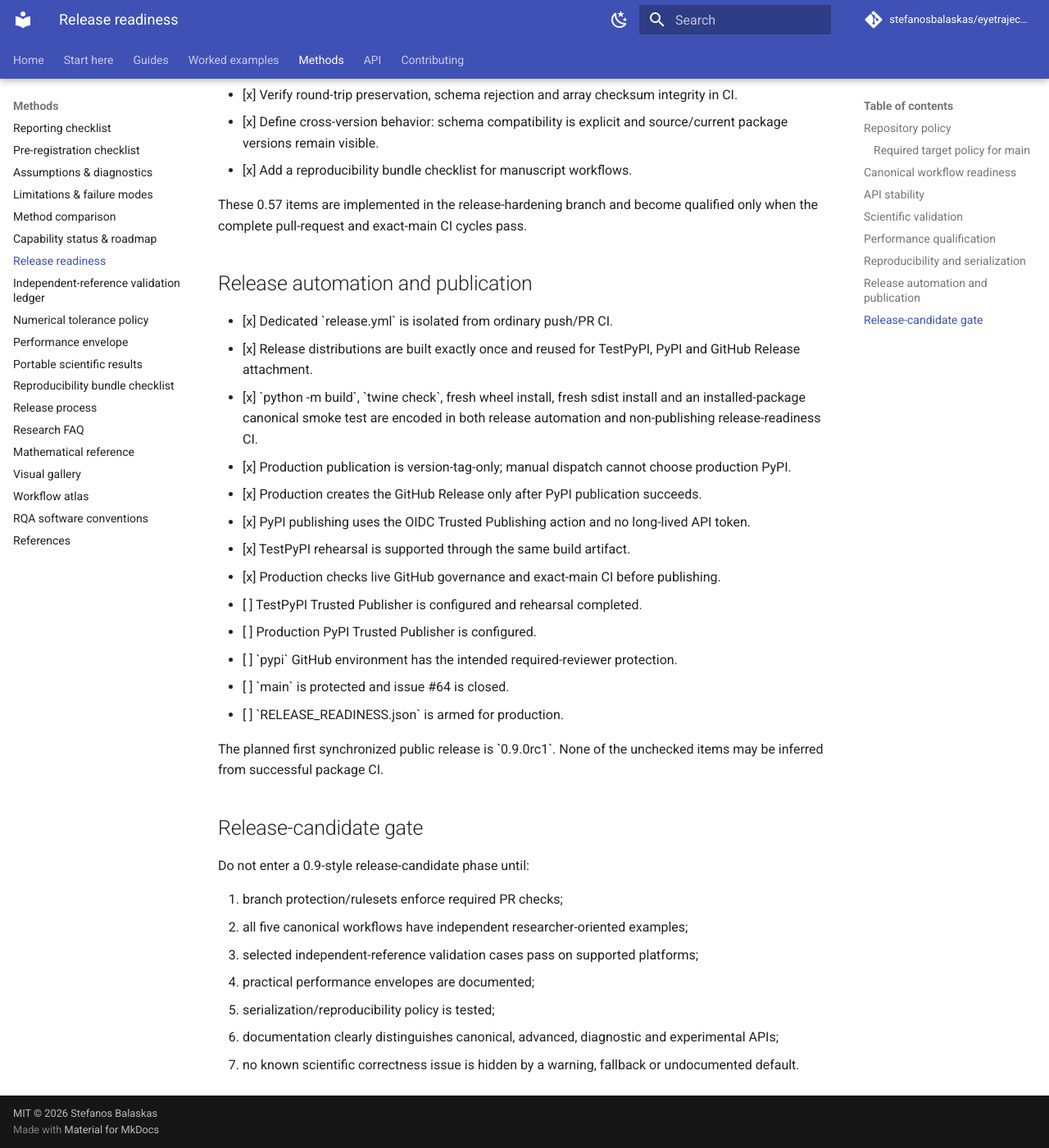
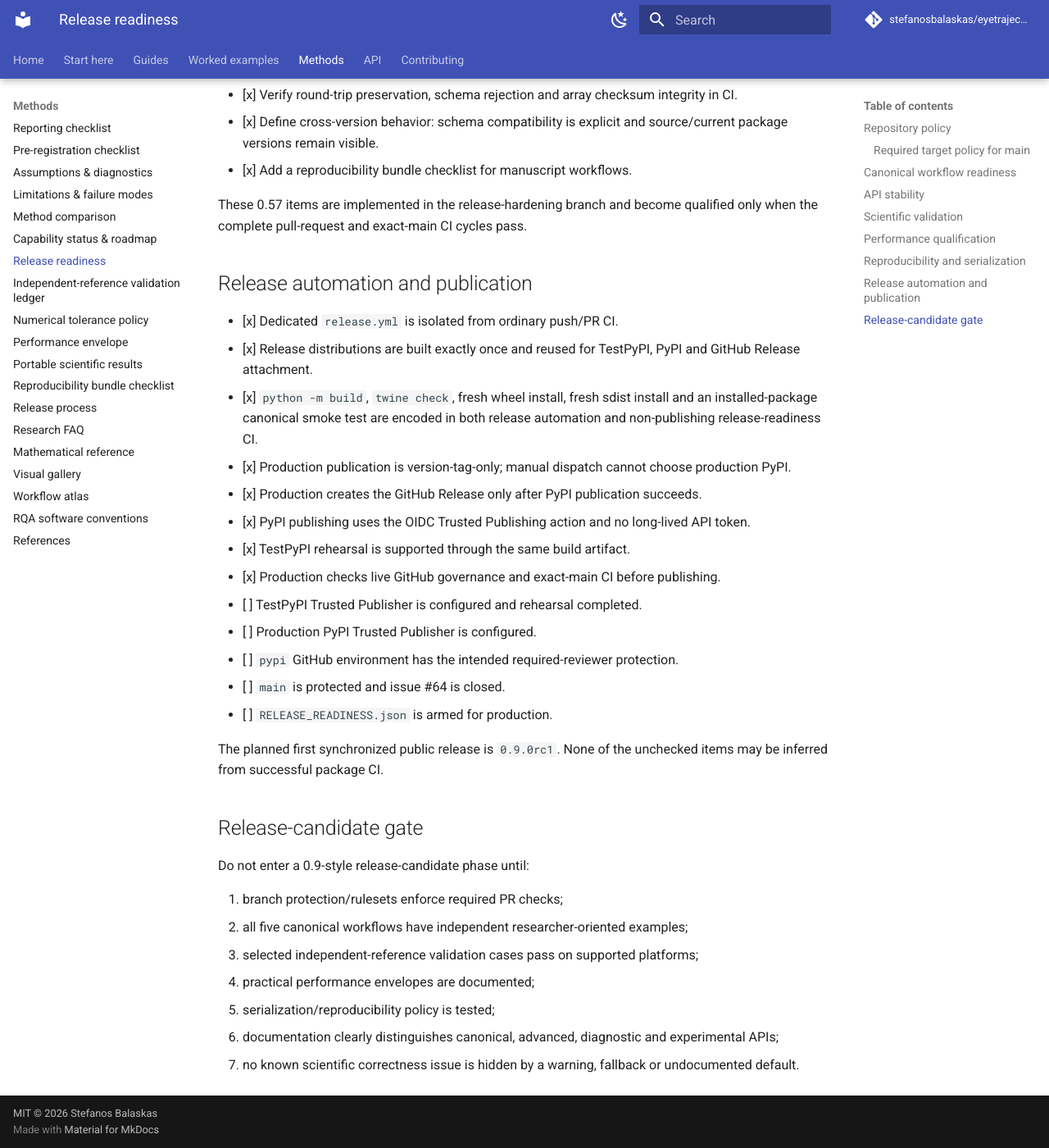
Before and after one commit to stefanosbalaskas/eyetrajectoriespy, an MkDocs documentation site: the page built from docs/release-readiness.md, in a window 1280 px wide and 1400 px high, scrolled down 3179 px. Shown: the whole window at 82% size. Built offline with MkDocs 1.6.1 and Material for MkDocs 9.7.7, drawn with Linux system fonts in a browser that asks for light colours; comment, search, counter and statistics services are not loaded.

Commit message:
Normalize Markdown code delimiters in 0.57 docs

```diff
--- a/docs/release-readiness.md
+++ b/docs/release-readiness.md
@@ -122,10 +122,10 @@ qualified only when the complete pull-request and exact-main CI cycles pass.
 
 ## Release automation and publication
 
-- [x] Dedicated \`release.yml\` is isolated from ordinary push/PR CI.
+- [x] Dedicated `release.yml` is isolated from ordinary push/PR CI.
 - [x] Release distributions are built exactly once and reused for TestPyPI,
       PyPI and GitHub Release attachment.
-- [x] \`python -m build\`, \`twine check\`, fresh wheel install, fresh sdist
+- [x] `python -m build`, `twine check`, fresh wheel install, fresh sdist
       install and an installed-package canonical smoke test are encoded in both
       release automation and non-publishing release-readiness CI.
 - [x] Production publication is version-tag-only; manual dispatch cannot choose
@@ -139,11 +139,11 @@ qualified only when the complete pull-request and exact-main CI cycles pass.
       publishing.
 - [ ] TestPyPI Trusted Publisher is configured and rehearsal completed.
 - [ ] Production PyPI Trusted Publisher is configured.
-- [ ] \`pypi\` GitHub environment has the intended required-reviewer protection.
-- [ ] \`main\` is protected and issue #64 is closed.
-- [ ] \`RELEASE_READINESS.json\` is armed for production.
+- [ ] `pypi` GitHub environment has the intended required-reviewer protection.
+- [ ] `main` is protected and issue #64 is closed.
+- [ ] `RELEASE_READINESS.json` is armed for production.
 
-The planned first synchronized public release is \`0.9.0rc1\`. None of the
+The planned first synchronized public release is `0.9.0rc1`. None of the
 unchecked items may be inferred from successful package CI.
 
 ## Release-candidate gate
```
